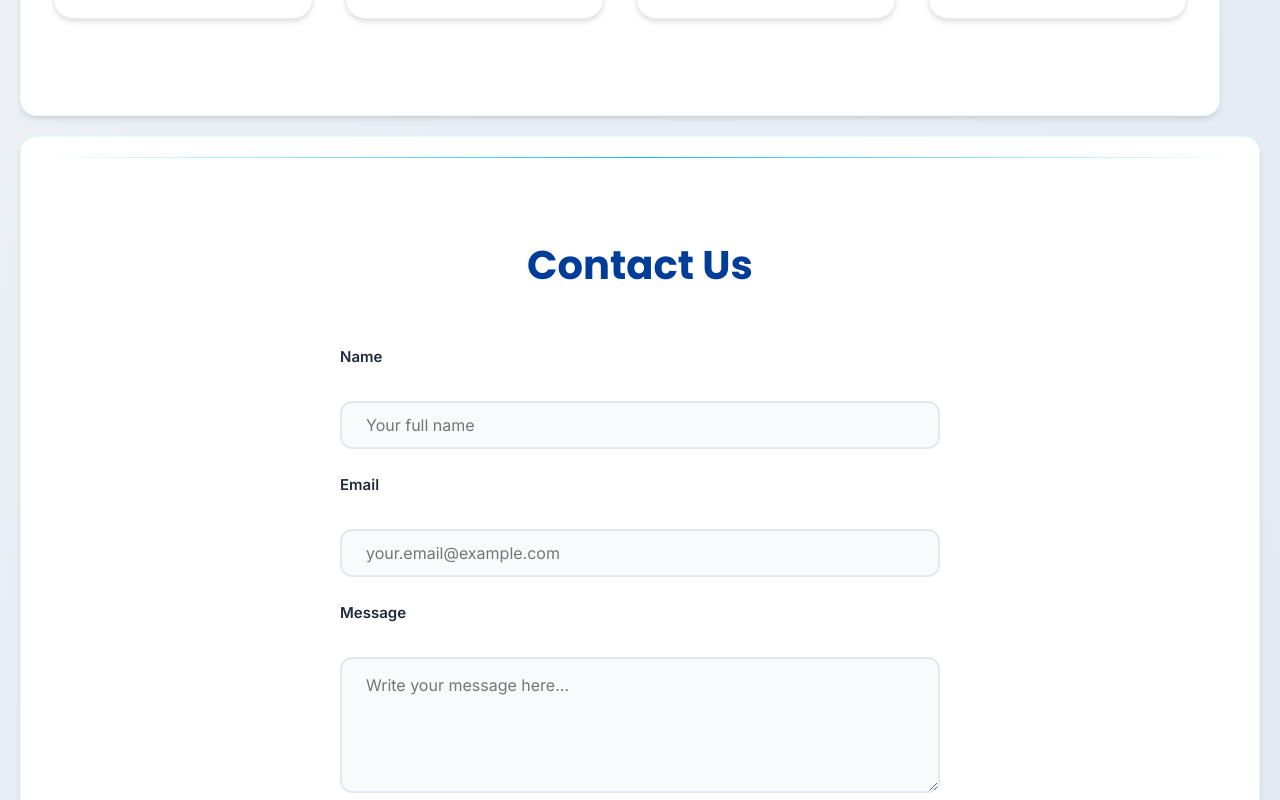
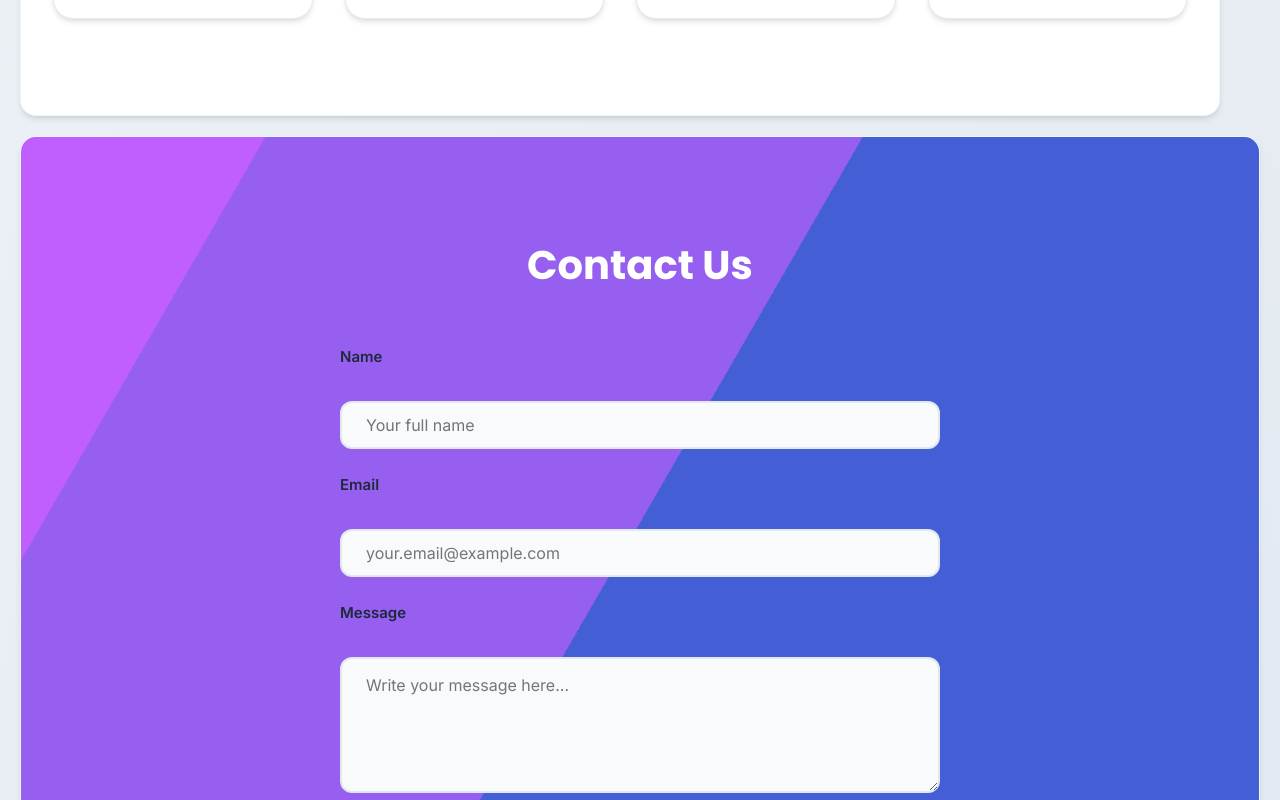
Before and after one commit to hafsahabib8/neuroscan, a React (Create React App) app: page /home in a window 1280 px wide. Shown: the part 1400-2200 px from the top of the page. Built offline with nearby package versions, Linux system fonts and the light colour scheme; no server answers.

Commit message:
Update home.css

```diff
--- a/src/components/home/home.css
+++ b/src/components/home/home.css
@@ -429,43 +429,61 @@ body {
   line-height: 1.4;
 }
 
-/* Contact Section */
+/* Contact Section with animated diagonal background */
 .contact-section {
   padding: 6rem 2rem;
-  background: var(--white);
   position: relative;
   margin: 20px;
+  overflow: hidden;
+  z-index: 0;
 }
 
-.contact-section::before {
+/* Animated background layers */
+.contact-section::before,
+.contact-section::after,
+.contact-section .bg-layer {
   content: "";
   position: absolute;
-  margin: 20px;
   top: 0;
-  left: 0;
-  right: 0;
-  height: 1px;
-  background: linear-gradient(
-    90deg,
-    transparent,
-    var(--secondary-blue),
-    transparent
-  );
+  bottom: 0;
+  left: -50%;
+  right: -50%;
+  z-index: -1;
+  opacity: 0.5;
+  background-image: linear-gradient(-60deg, rgb(6, 42, 200) 50%, rgb(173, 42, 255) 50%);
+  animation: slide 3s ease-in-out infinite alternate;
 }
+
+/* Second background layer */
+.contact-section::after {
+  animation-direction: alternate-reverse;
+  animation-duration: 4s;
+}
+
+/* Third background layer */
+.contact-section .bg-layer {
+  animation-duration: 5s;
+}
+
+/* Optional: subtle top gradient line remains */
+.contact-section::marker,
+.contact-section > h2::before {
+  content: none;
+}
+
+/* Keep your existing heading and form styles */
 .contact-section h2 {
   font-family: var(--font-display);
   font-size: 2.5rem;
   font-weight: 700;
   text-align: center;
   margin-bottom: 3rem;
-  color: var(--dark-blue);
-  display: block;
+  color: white; display: block;
   margin-left: auto;
   margin-right: auto;
   width: 100%;
   max-width: 100%;
 }
-
 .contact-form {
   max-width: 600px;
   margin: 0 auto;
@@ -509,6 +527,16 @@ body {
   margin-top: 1rem;
   align-self: flex-start;
 }
+/* Sliding animation keyframes */
+@keyframes slide {
+  0% {
+    transform: translateX(-25%);
+  }
+  100% {
+    transform: translateX(25%);
+  }
+}
+
 
 .footer {
   background: linear-gradient(135deg, #002f6c, #003690);
```
